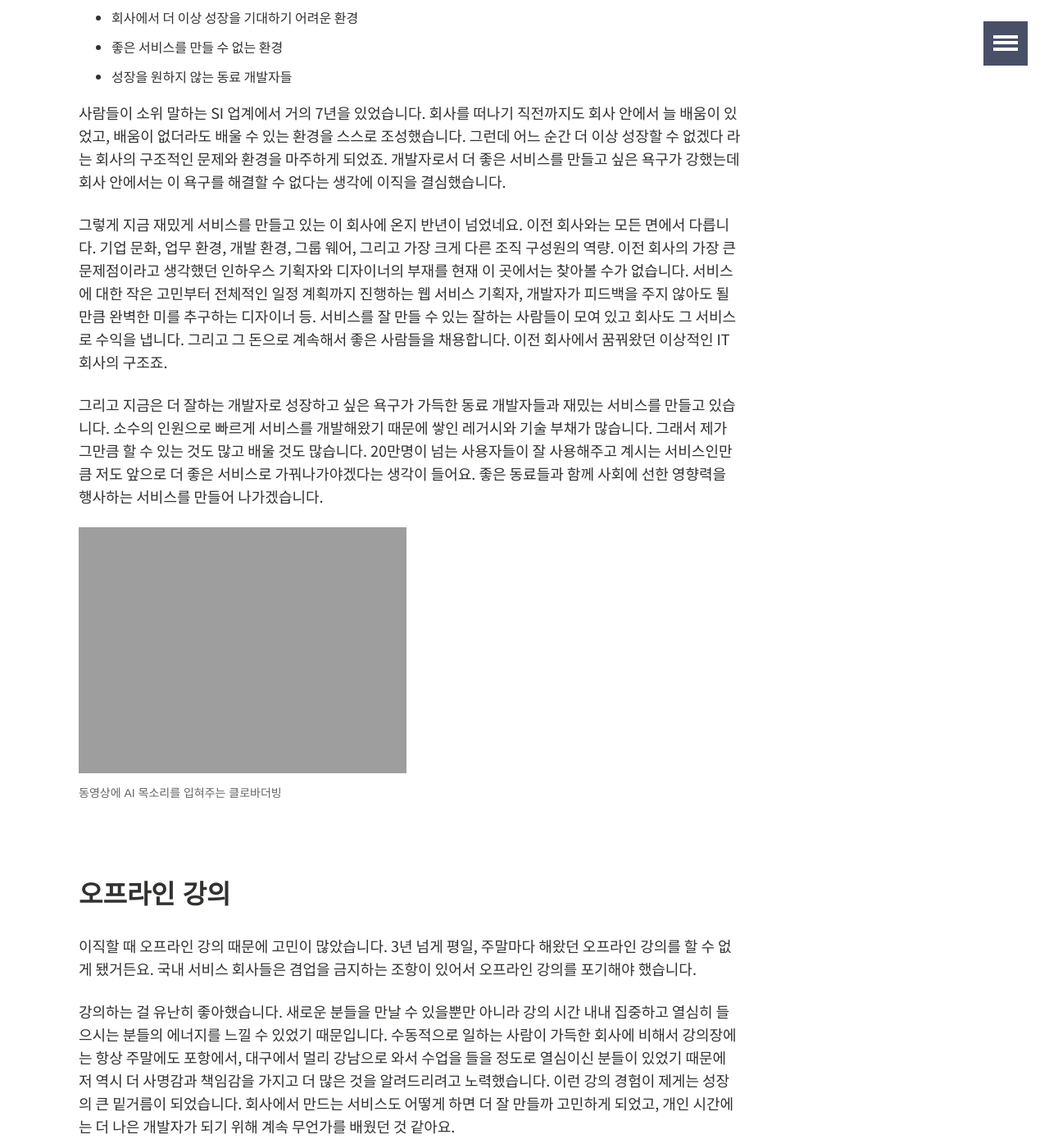
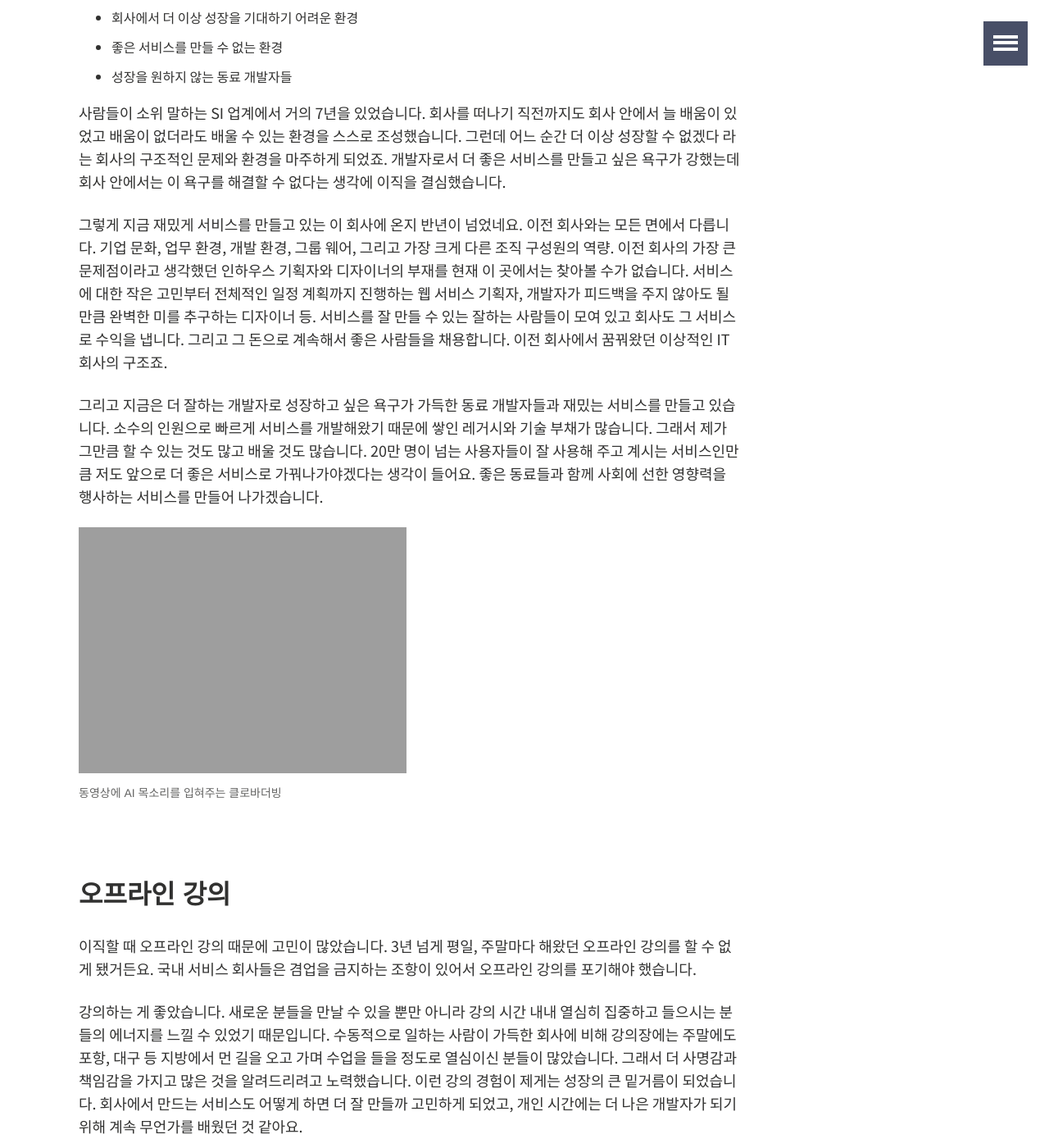
Before and after one commit to joshua1988/joshua1988.github.io, a Jekyll site: the page built from _posts/web-development/opinions/2021-01-03-retrospect-in-2020.md, in a window 1280 px wide and 1400 px high, scrolled down 1374 px. Shown: the whole window at 82% size. Built offline with Jekyll 4.4.1, drawn with Linux system fonts in a browser that asks for light colours; comment, search, counter and statistics services are not loaded; some of the changed text lies outside the part shown.

Commit message:
update the contents

```diff
--- a/_posts/web-development/opinions/2021-01-03-retrospect-in-2020.md
+++ b/_posts/web-development/opinions/2021-01-03-retrospect-in-2020.md
@@ -29,7 +29,7 @@
 
 ## 2020년의 키워드
 
-2020년의 키워드는 코로나입니다. 음.... 코로나가 나의 삶에 어떤 영향을 미쳤지? 하면서 키워드를 추려보니까 아래 4가지 정도가 나오네요.
+2020년의 키워드는 코로나입니다. 음.. 코로나가 나의 삶에 어떤 영향을 미쳤지? 하면서 키워드를 추려보니까 아래 4가지 정도가 나오네요.
 
 - 이직
 - 오프라인 강의
@@ -46,11 +46,11 @@
 - 좋은 서비스를 만들 수 없는 환경
 - 성장을 원하지 않는 동료 개발자들
 
-사람들이 소위 말하는 SI 업계에서 거의 7년을 있었습니다. 회사를 떠나기 직전까지도 회사 안에서 늘 배움이 있었고, 배움이 없더라도 배울 수 있는 환경을 스스로 조성했습니다. 그런데 어느 순간 더 이상 성장할 수 없겠다 라는 회사의 구조적인 문제와 환경을 마주하게 되었죠. 개발자로서 더 좋은 서비스를 만들고 싶은 욕구가 강했는데 회사 안에서는 이 욕구를 해결할 수 없다는 생각에 이직을 결심했습니다.
+사람들이 소위 말하는 SI 업계에서 거의 7년을 있었습니다. 회사를 떠나기 직전까지도 회사 안에서 늘 배움이 있었고 배움이 없더라도 배울 수 있는 환경을 스스로 조성했습니다. 그런데 어느 순간 더 이상 성장할 수 없겠다 라는 회사의 구조적인 문제와 환경을 마주하게 되었죠. 개발자로서 더 좋은 서비스를 만들고 싶은 욕구가 강했는데 회사 안에서는 이 욕구를 해결할 수 없다는 생각에 이직을 결심했습니다.
 
-그렇게 지금 재밌게 서비스를 만들고 있는 이 회사에 온지 반년이 넘었네요. 이전 회사와는 모든 면에서 다릅니다. 기업 문화, 업무 환경, 개발 환경, 그룹 웨어, 그리고 가장 크게 다른 조직 구성원의 역량. 이전 회사의 가장 큰 문제점이라고 생각했던 인하우스 기획자와 디자이너의 부재를 현재 이 곳에서는 찾아볼 수가 없습니다. 서비스에 대한 작은 고민부터 전체적인 일정 계획까지 진행하는 웹 서비스 기획자, 개발자가 피드백을 주지 않아도 될만큼 완벽한 미를 추구하는 디자이너 등. 서비스를 잘 만들 수 있는 잘하는 사람들이 모여 있고 회사도 그 서비스로 수익을 냅니다. 그리고 그 돈으로 계속해서 좋은 사람들을 채용합니다. 이전 회사에서 꿈꿔왔던 이상적인 IT 회사의 구조죠.
+그렇게 지금 재밌게 서비스를 만들고 있는 이 회사에 온지 반년이 넘었네요. 이전 회사와는 모든 면에서 다릅니다. 기업 문화, 업무 환경, 개발 환경, 그룹 웨어, 그리고 가장 크게 다른 조직 구성원의 역량. 이전 회사의 가장 큰 문제점이라고 생각했던 인하우스 기획자와 디자이너의 부재를 현재 이 곳에서는 찾아볼 수가 없습니다. 서비스에 대한 작은 고민부터 전체적인 일정 계획까지 진행하는 웹 서비스 기획자, 개발자가 피드백을 주지 않아도 될 만큼 완벽한 미를 추구하는 디자이너 등. 서비스를 잘 만들 수 있는 잘하는 사람들이 모여 있고 회사도 그 서비스로 수익을 냅니다. 그리고 그 돈으로 계속해서 좋은 사람들을 채용합니다. 이전 회사에서 꿈꿔왔던 이상적인 IT 회사의 구조죠.
 
-그리고 지금은 더 잘하는 개발자로 성장하고 싶은 욕구가 가득한 동료 개발자들과 재밌는 서비스를 만들고 있습니다. 소수의 인원으로 빠르게 서비스를 개발해왔기 때문에 쌓인 레거시와 기술 부채가 많습니다. 그래서 제가 그만큼 할 수 있는 것도 많고 배울 것도 많습니다. 20만명이 넘는 사용자들이 잘 사용해주고 계시는 서비스인만큼 저도 앞으로 더 좋은 서비스로 가꿔나가야겠다는 생각이 들어요. 좋은 동료들과 함께 사회에 선한 영향력을 행사하는 서비스를 만들어 나가겠습니다.
+그리고 지금은 더 잘하는 개발자로 성장하고 싶은 욕구가 가득한 동료 개발자들과 재밌는 서비스를 만들고 있습니다. 소수의 인원으로 빠르게 서비스를 개발해왔기 때문에 쌓인 레거시와 기술 부채가 많습니다. 그래서 제가 그만큼 할 수 있는 것도 많고 배울 것도 많습니다. 20만 명이 넘는 사용자들이 잘 사용해 주고 계시는 서비스인만큼 저도 앞으로 더 좋은 서비스로 가꿔나가야겠다는 생각이 들어요. 좋은 동료들과 함께 사회에 선한 영향력을 행사하는 서비스를 만들어 나가겠습니다.
 
 <figure>
   <a href="https://clovadubbing.naver.com/" target="_blank">
@@ -63,39 +63,39 @@
 
 이직할 때 오프라인 강의 때문에 고민이 많았습니다. 3년 넘게 평일, 주말마다 해왔던 오프라인 강의를 할 수 없게 됐거든요. 국내 서비스 회사들은 겸업을 금지하는 조항이 있어서 오프라인 강의를 포기해야 했습니다.
 
-강의하는 걸 유난히 좋아했습니다. 새로운 분들을 만날 수 있을뿐만 아니라 강의 시간 내내 집중하고 열심히 들으시는 분들의 에너지를 느낄 수 있었기 때문입니다. 수동적으로 일하는 사람이 가득한 회사에 비해서 강의장에는 항상 주말에도 포항에서, 대구에서 멀리 강남으로 와서 수업을 들을 정도로 열심이신 분들이 있었기 때문에 저 역시 더 사명감과 책임감을 가지고 더 많은 것을 알려드리려고 노력했습니다. 이런 강의 경험이 제게는 성장의 큰 밑거름이 되었습니다. 회사에서 만드는 서비스도 어떻게 하면 더 잘 만들까 고민하게 되었고, 개인 시간에는 더 나은 개발자가 되기 위해 계속 무언가를 배웠던 것 같아요.
+강의하는 게 좋았습니다. 새로운 분들을 만날 수 있을 뿐만 아니라 강의 시간 내내 열심히 집중하고 들으시는 분들의 에너지를 느낄 수 있었기 때문입니다. 수동적으로 일하는 사람이 가득한 회사에 비해 강의장에는 주말에도 포항, 대구 등 지방에서 먼 길을 오고 가며 수업을 들을 정도로 열심이신 분들이 많았습니다. 그래서 더 사명감과 책임감을 가지고 많은 것을 알려드리려고 노력했습니다. 이런 강의 경험이 제게는 성장의 큰 밑거름이 되었습니다. 회사에서 만드는 서비스도 어떻게 하면 더 잘 만들까 고민하게 되었고, 개인 시간에는 더 나은 개발자가 되기 위해 계속 무언가를 배웠던 것 같아요.
 
-이런 소중한 경험을 잠시 내려놓기로 했습니다. 많은 분들께 더 좋은 컨텐츠를 전달해 드리기 위해서는 제 스스로가 먼저 더 성장하고 많은 걸 경험해야 한다고 생각했기 때문이죠. 좋은 서비스를 만들 수 있는 환경에서 성공적으로 서비스를 개발하고 이끄는 경험을 해봐야겠다고 생각했습니다. 그 과정 속에서 얻는 다양한 관점과 시행착오가 *좋은 컨텐츠가 될 것 같았거든요*. 그래서 주말마다 고정적으로 해왔던 패스트캠퍼스 강의를 잠시(?) 그만두게 되었습니다.
+이런 소중한 경험을 잠시 내려놓기로 했습니다. 많은 분들께 더 좋은 컨텐츠를 전달해 드리기 위해서는 제 스스로도 더 성장하고 많은 걸 경험해야 한다고 생각했기 때문이죠. 좋은 서비스를 만들 수 있는 환경에서 성공적으로 서비스를 개발하고 이끄는 경험을 해봐야겠다고 생각했습니다. 그 과정 속에서 얻는 다양한 관점과 시행착오가 좋은 지식과 컨텐츠가 될 것 같았거든요. 그래서 주말마다 고정적으로 해왔던 패스트캠퍼스 강의를 잠시(?) 그만두게 되었습니다.
 
 ## 재택 근무
 
-아마 코로나로 많이들 재택을 경험하셨을텐데요. 저도 6월에 입사해서 계속 사회적 거리두기 단계에 따라 주 2회 또는 5회 재택을 해왔습니다. 처음에는 재택 근무가 좋기도 하면서 한편으로는 식사와 커피를 해결할 수 없어서 불편했습니다.
+아마 코로나로 많이들 재택을 경험하셨을 텐데요. 저도 6월에 입사해서 계속 주 3회 또는 전면 재택을 해왔습니다. 처음에는 재택 근무가 좋기도 하면서 한편으로는 식사와 커피를 해결할 수 없어서 불편했습니다.
 
-출퇴근 시간에 일을 더 할수 있다는 장점은 명확하더군요. 입사 초기에 한창 바쁠 때는 재택 근무 덕택에 근무 시간을 좀 더 사용할 수 있어서 좋았습니다. 다만, 동료들과 커뮤니케이션 하는 비용은 소폭 상승한 것 같습니다. 옆 자리에 있으면 바로 보여주면 되는데 이걸 다 설명하려고 하니 시간이 아무래도 더 들어가더라구요. 물론 지금은 메신저와 화상 회의로 얘기 나누는 게 익숙해져서 많이 적응했습니다.
+출퇴근 시간에 일을 더 할수 있다는 장점은 명확하더군요. 입사 초기에 한창 바쁠 때는 재택 근무 덕택에 근무 시간을 좀 더 활용할 수 있어서 좋았습니다. 다만, 동료들과 커뮤니케이션 하는 비용은 소폭 상승한 것 같습니다. 옆 자리에 있으면 바로 보여주면 되는데 이걸 다 설명하려고 하니 시간이 아무래도 더 들어가더라구요. 물론 지금은 메신저와 화상 회의로 얘기 나누는 게 익숙해져서 많이 적응했습니다.
 
-<figure>
+<figure class="half">
   <a href="https://clovadubbing.naver.com/" target="_blank">
     <img src="{{ site.url }}/images/posts/web/opinions/retrospect/mydesk.jpeg">
   </a>
 	<figcaption>내 방 사무실</figcaption>
 </figure>
 
-그렇게 오랜 기간 재택 근무를 하니 이번엔 몸에 이상 신호가 왔습니다. 하루에 같은 자리에서 14시간씩 밖에 나가지도 못하고 앉아 있게 되니 허리가 정신을 못 차리더라구요. 그래서 아침에 출근(?)할 때 방에 폼 롤러와 요가 매트를 책상 뒤에 깔아 놓고 스트레칭 하고 업무를 시작하는 습관을 만들었습니다. 2시간 정도 코딩하고 쉬면서 5분 정도 스트레칭 해주니 좋은 것 같더라구요 :)
+그렇게 오랜 기간 재택 근무를 하니 이번엔 몸에 이상 신호가 왔습니다. 하루에 같은 자리에서 14시간씩 밖에 나가지도 못하고 앉아 있게 되니 허리가 정신을 못 차리더라구요. 그래서 아침에 출근(?)할 때 방에 폼 롤러와 요가 매트를 책상 뒤에 깔아 놓고 스트레칭 하고 업무를 시작하는 습관을 만들었습니다. 2시간 정도 코딩하고 쉬면서 5분 ~ 10분 정도 스트레칭 해주니 좋은 것 같더라구요 :)
 
 새해에는 더 열심히 스트레칭과 코딩을 병행하려고 합니다.
 
-<figure>
+<figure class="half">
   <a href="https://clovadubbing.naver.com/" target="_blank">
     <img src="{{ site.url }}/images/posts/web/opinions/retrospect/gym.jpeg">
   </a>
-	<figcaption>나만의 헬스장</figcaption>
+	<figcaption>코로나로 발견한 나만의 야외 헬스장</figcaption>
 </figure>
 
 ## 온라인 강의
 
-이직하면서 포기한 오프라인 강의의 빈자리를 온라인 강의로 채웠습니다. 오프라인 강의를 하면서 미처 전달 드리지 못한 자료들을 제공해 드리고자 온라인 강의를 시작했었는데요. 이제는 제 강의 활동을 이어갈 수 있는 통로이자 수강생 분들과 소통할 수 있는 유일한 채널이 되었네요.
+이직하면서 포기한 오프라인 강의의 빈자리를 온라인 강의로 채웠습니다. 오프라인 강의를 하면서 미처 전달드리지 못한 자료들을 제공해 드리고자 온라인 강의를 시작했었는데요. 이제는 제 강의 활동을 이어갈 수 있는 수단이자 수강생 분들과 소통할 수 있는 유일한 통로가 되었네요.
 
-2020년에 올리고 싶은 강의가 몇 개 더 있었는데 이직하고 나서 적응하느라 한동안 작업 속도가 느렸던 것 같습니다. 새해에는 아래 주제에 대해서 강의를 제작해 보려고 합니다 :)
+2020년에 올리고 싶은 강의가 몇 개 더 있었는데 이직하고 나서 적응하느라 다 촬영하지 못했습니다. 새해에는 아래 주제에 대해서 강의를 제작해 보려고 합니다 :)
 
 - Vue.js with Typescript
 - 자바스크립트
```
Also changed, not shown: other parts of _posts/web-development/opinions/2021-01-03-retrospect-in-2020.md (+2 -2 lines).
